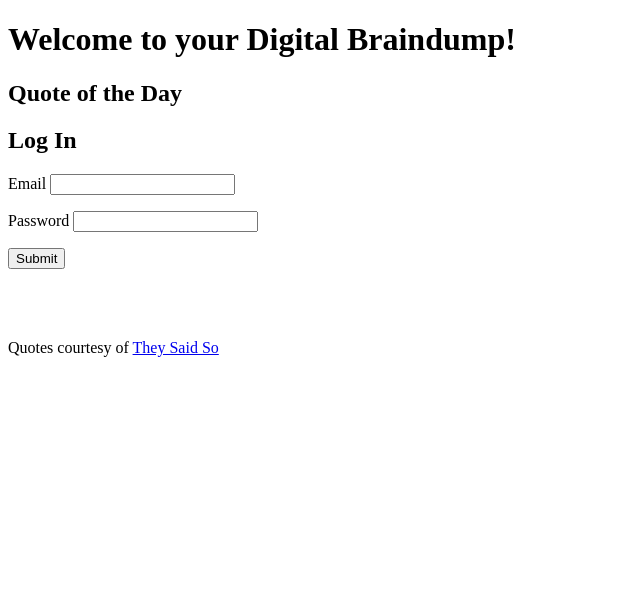
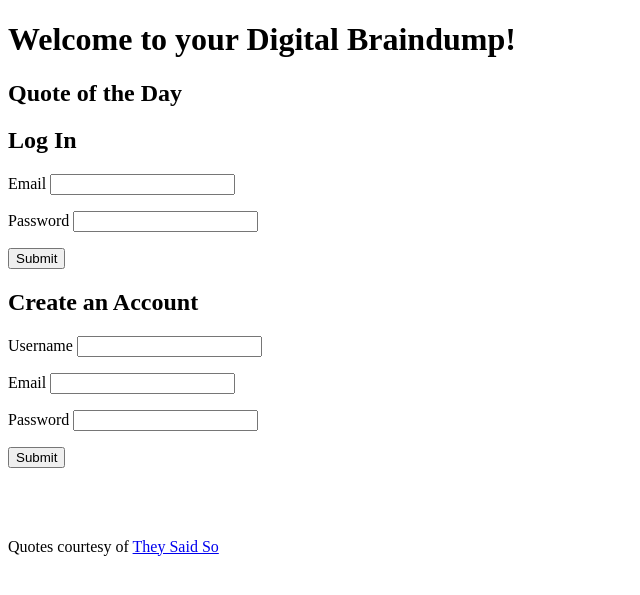
Before and after one commit to eycanny/project-digital-braindump, a Flask app: page / in a window 1280 px wide. Shown: the top 595 px of the page, without its empty margins (0-640 px from the left). Run offline with Flask 2, Linux system fonts and the light colour scheme.

Commit message:
Add ability to create account

```diff
--- a/crud.py
+++ b/crud.py
@@ -3,11 +3,11 @@
 from model import db, User, Note, connect_to_db
 from datetime import datetime
 
-# MVP
-def create_user(email, password):
+
+def create_user(email, password, username):
     """Create and return a new user."""
 
-    user = User(email = email, password = password)
+    user = User(email = email, password = password, username = username)
 
     return user
 
@@ -18,17 +18,16 @@ def get_user_by_email(email):
     return User.query.filter(User.email == email).first()
 
 
+def get_user_by_username(username):
+    """Return a user by username."""
+
+    return User.query.filter(User.username == username).first()
+
+
 def get_user_by_id(user_id):
     """Return a user by user id."""
 
     return User.query.filter(User.user_id == user_id).first()
-
-
-# 2.0
-# def create_user(email, password, username):
-#     """Create and return a new user."""
-#     user = User(email=email, password=password, username=username)
-#     return user
 
 
 def create_note(user, title = None, body = None):
--- a/model.py
+++ b/model.py
@@ -17,12 +17,12 @@ class User(db.Model):
     password = db.Column(db.String, nullable = False)
 
     #2.0
-    #username = db.Column(db.String(20), unique = True, nullable = False)
+    username = db.Column(db.String(20), unique = True, nullable = False)
 
     notes = db.relationship("Note", back_populates = "user")
 
     def __repr__(self):
-        return f"<User user_id = {self.user_id} email = {self.email}>"
+        return f"<User user_id = {self.user_id} email = {self.email} username = {self.username}>"
 
 
 class Note(db.Model):
--- a/seed_database.py
+++ b/seed_database.py
@@ -16,8 +16,9 @@ model.db.create_all()
 for n in range(10):
     email = f"user{n}@test.com"
     password = "test"
+    username = f"user{n}"
 
-    user = crud.create_user(email, password)
+    user = crud.create_user(email=email, password=password, username=username)
     model.db.session.add(user)
     model.db.session.commit()
 
--- a/server.py
+++ b/server.py
@@ -26,6 +26,32 @@ def view_homepage():
         return redirect("/notes")
 
     return render_template("homepage.html")
+
+
+@app.route("/users", methods=["POST"])
+def create_account():
+    """Create a new account for user."""
+
+    username = request.form.get("username")
+    email = request.form.get("email")
+    password = request.form.get("password")
+
+    user = crud.get_user_by_email(email)
+    username_check = crud.get_user_by_username(username)
+
+    if user:
+        flash("Cannot create an account with that email. Try again.")
+
+    elif username_check:
+        flash("That username is taken. Try again.")
+
+    else:
+        user = crud.create_user(email=email, password=password, username=username)
+        db.session.add(user)
+        db.session.commit()
+        flash("Account created! Please log in.")
+
+    return redirect("/")
 
 
 @app.route("/login", methods = ["POST"])
--- a/templates/homepage.html
+++ b/templates/homepage.html
@@ -23,5 +23,28 @@
         <input type="submit">
       </p>
     </form>
-  </div>
+  </section>
+  <section class="create-user-form">
+    <h2>Create an Account</h2>
+    <form action="/users" method="POST">
+      <p>
+        <label for="username">Username</label>
+        <input type="text" name="username">
+      </p>
+
+      <p>
+        <label for="name">Email</label>
+        <input type="text" name="email">
+      </p>
+
+      <p>
+        <label for="password">Password</label>
+        <input type="password" name="password">
+      </p>
+
+      <p>
+        <input type="submit">
+      </p>
+    </form>
+  </section>
 {% endblock %}
--- a/templates/user_notes.html
+++ b/templates/user_notes.html
@@ -1,5 +1,5 @@
 {% extends 'base.html' %}
-{% block title %}{{user.email}}'s Notes{% endblock %}
+{% block title %}{{user.username}}'s Notes{% endblock %}
 
 {% block body %}
   <section id="user-options">
```
Also changed, not shown: other parts of templates/homepage.html (+1 -1 lines).
